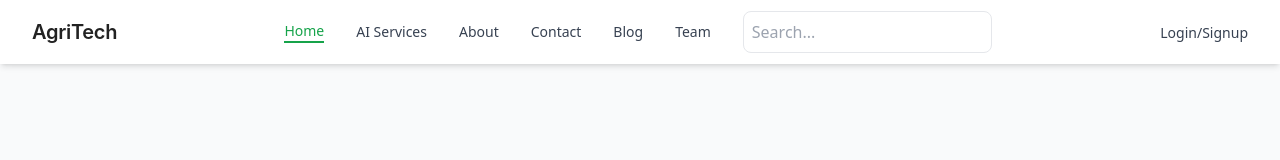
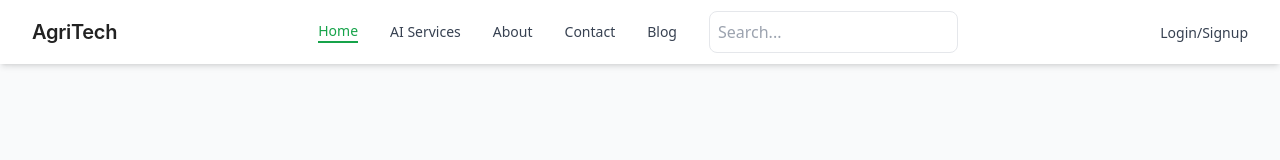
Before and after one commit to princeHrajbhar/GDG, a Next.js app: page / in a window 1280 px wide. Shown: the top 160 px of the page. Built offline with nearby package versions, Linux system fonts and the light colour scheme.

Commit message:
team page adjust

```diff
--- a/components/Navbar.tsx
+++ b/components/Navbar.tsx
@@ -77,7 +77,7 @@ const Navbar: React.FC = () => {
         <div className="flex items-center space-x-8 w-full justify-center">
           {/* Menu Items (Desktop) */}
           <div className="hidden md:flex items-center space-x-8">
-            {[{ name: "Home", path: "/" }, { name: "AI Services", path: "/services" }, { name: "About", path: "/about" }, { name: "Contact", path: "/contact" }, { name: "Blog", path: "/blog" }, { name: "Team", path: "/team" }].map((menu) => (
+            {[{ name: "Home", path: "/" }, { name: "AI Services", path: "/services" }, { name: "About", path: "/about" }, { name: "Contact", path: "/contact" }, { name: "Blog", path: "/blog" }, ].map((menu) => (
               <Link
                 key={menu.name}
                 href={menu.path}
@@ -112,7 +112,7 @@ const Navbar: React.FC = () => {
       {/* Mobile Menu */}
       <div className={`md:hidden ${isMenuOpen ? "block" : "hidden"} w-full bg-white shadow-md`}>
         <div className="flex flex-col items-center space-y-4 py-4">
-          {[{ name: "Home", path: "/" }, { name: "About", path: "/about" }, { name: "Contact", path: "/contact" }, { name: "Blog", path: "/blog" }, { name: "Team", path: "/team" }].map((menu) => (
+          {[{ name: "Home", path: "/" }, { name: "About", path: "/about" }, { name: "Contact", path: "/contact" }, { name: "Blog", path: "/blog" },].map((menu) => (
             <Link
               key={menu.name}
               href={menu.path}
```
